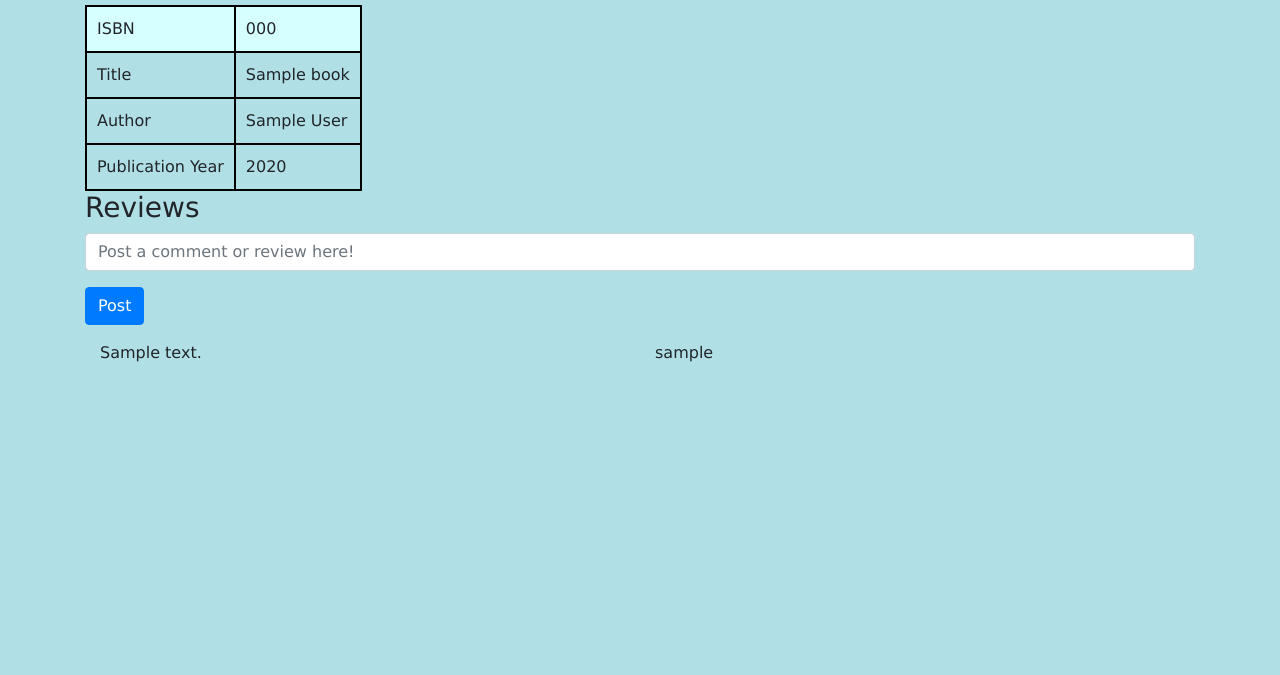
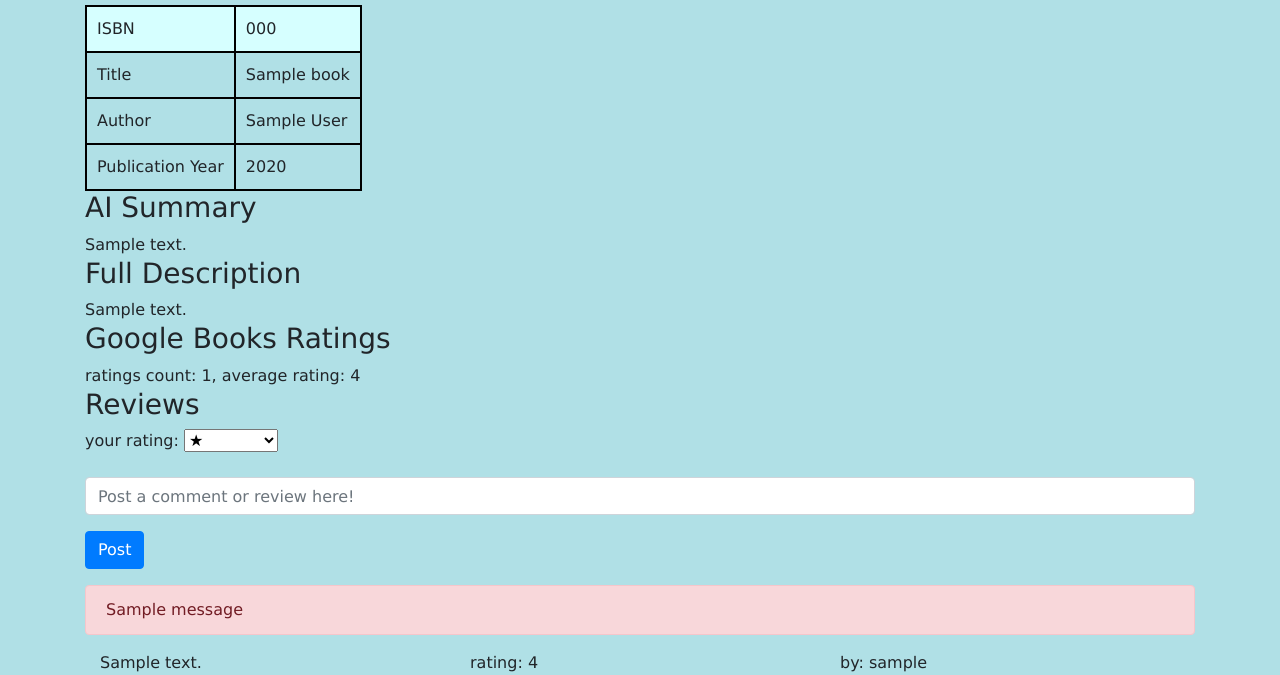
Before and after one commit to raymondleeuofc/Lab2_RaymondLee, a Flask app: template templates/book.html in a window 1280 px wide. Shown: the part 157-832 px from the top of the page. Before the commit the page ends 519 px from the top, so only its background shows below. Run offline with Flask 3, Linux system fonts and the light colour scheme; the template is opened without the code that fills it: most values are stand-ins (such as "Sample title", 1, 10 or a date in 2020); one stand-in notice (Sample message) is shown.

Commit message:
Added functionality to book reviews

```diff
--- a/application.py
+++ b/application.py
@@ -1,4 +1,5 @@
 import os
+import requests
 
 from flask import Flask, session, render_template, request, flash, redirect, url_for
 from flask_session import Session
@@ -129,13 +130,20 @@ def review():
         return redirect(url_for('index'))
 
     isbn = request.form['isbn']
+    rating = request.form['rating']
     comment = request.form['comment']
     if not comment:
         flash('Please input your comment!')
     else:
         with engine.connect() as connection:
-            qry = text("insert into reviews(isbn,username,comment) values (:isbn, :username, :comment)")
-            connection.execute(qry, {"isbn": isbn, "username": username, "comment": comment})
-            connection.commit()
-            connection.close()
+            qry = text(f"select * from reviews where username='{username}' and isbn='{isbn}'")
+            reviews = connection.execute(qry)
+        if reviews.first():
+            flash('You have already left a review about this book!')
+        else:
+            with engine.connect() as connection:
+                qry = text("insert into reviews(isbn,username,comment,rating) values (:isbn, :username, :comment, :rating)")
+                connection.execute(qry, {"isbn": isbn, "username": username, "comment": comment, "rating": rating})
+                connection.commit()
+                connection.close()
     return redirect(url_for('book', isbn=isbn))
--- a/templates/book.html
+++ b/templates/book.html
@@ -22,12 +22,39 @@
         </tr>
     </table>
 
+    <h3>AI Summary</h3>
+
+    <div class="summary">
+        {{summary}}
+    </div>
+
+    <h3>Full Description</h3>
+
+    <div class="description">
+        {{description}}
+    </div>
+
+    <h3>Google Books Ratings</h3>
+
+    <div class="ratings">
+        ratings count: {{ratingsCount}}, average rating: {{averageRating}}
+    </div>
+
     <h3>Reviews</h3>
 
     <form method="post" action="{{url_for('review')}}">
-        <input type="hidden" name="isbn"
-            value="{{ book['isbn'] }}"></input>
+        <input type="hidden" name="isbn" value="{{ book['isbn'] }}"></input>
 
+        <div class="form-group">
+            <label for="rating">your rating:</label>
+            <select name="rating" id="rating">
+                <option value="1">&#9733;</option>
+                <option value="2">&#9733;&#9733;</option>
+                <option value="3">&#9733;&#9733;&#9733;</option>
+                <option value="4">&#9733;&#9733;&#9733;&#9733;</option>
+                <option value="5">&#9733;&#9733;&#9733;&#9733;&#9733;</option>
+            </select>
+        </div>
         <div class="form-group">
             <input type="text" name="comment"
                    placeholder="Post a comment or review here!" class="form-control"
@@ -38,11 +65,16 @@
         </div>
     </form>
 
+    {% for message in get_flashed_messages() %}
+    <div class="alert alert-danger">{{ message }}</div>
+    {% endfor %}
+
     <div class="container">
         {% for review in reviews %}
         <div class="row">
             <div class="col">{{review['comment']}}</div>
-            <div class="col">{{review['username']}}</div>
+            <div class="col">rating: {{review['rating']}}</div>
+            <div class="col">by: {{review['username']}}</div>
         </div>
         {% endfor %}
     </ul>
```
